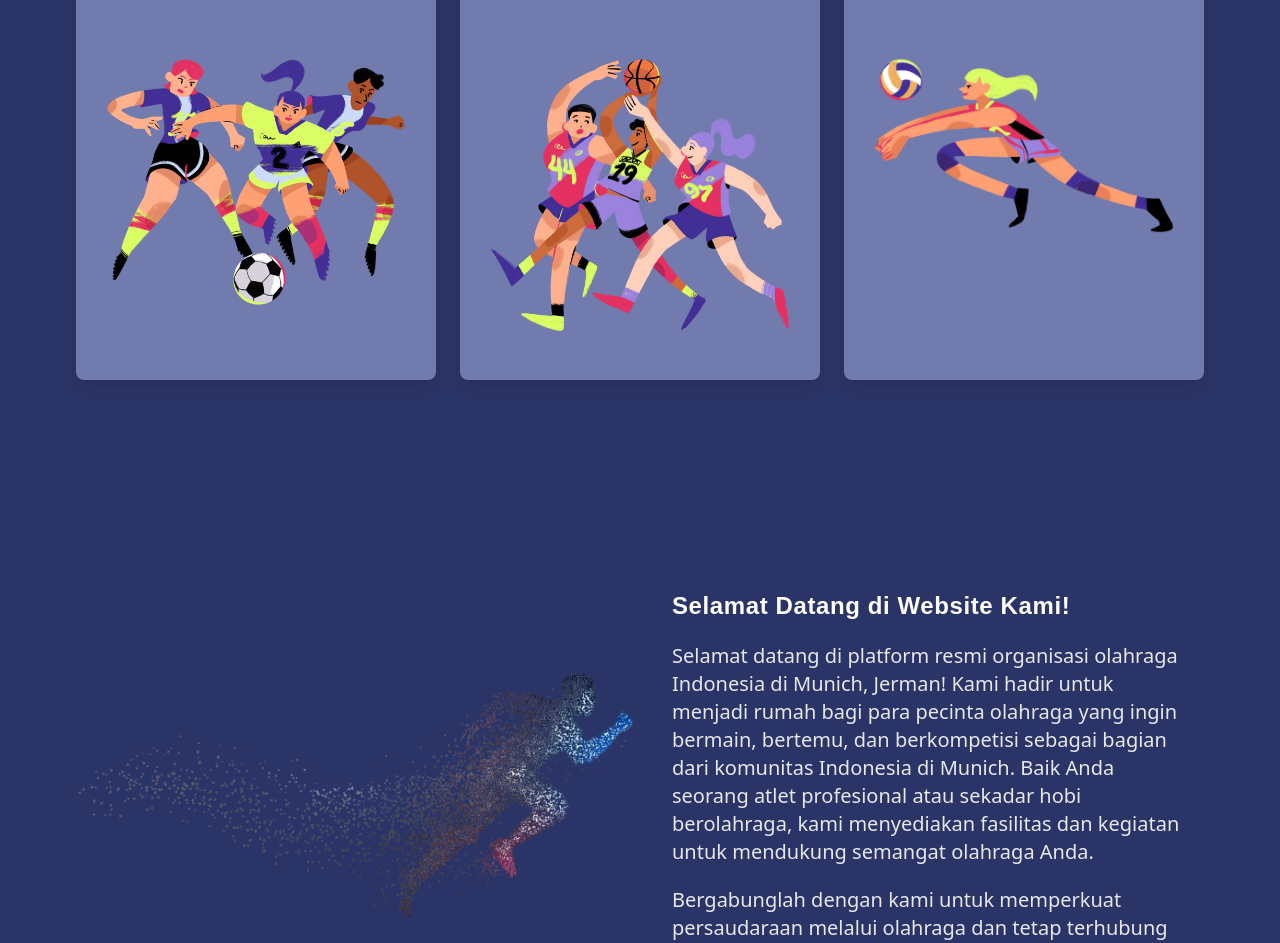
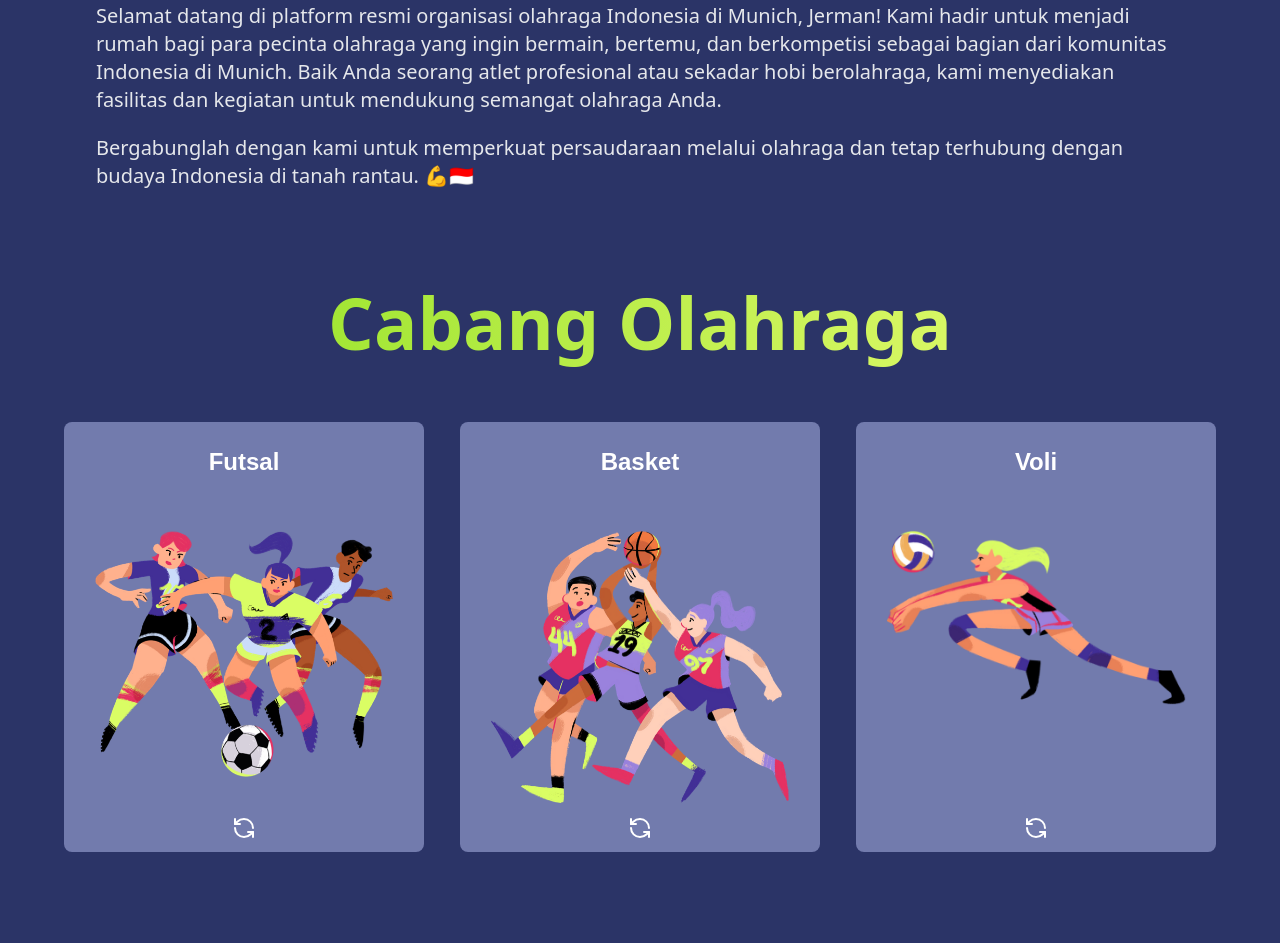
Before and after one commit to reysaputra16/isar-munich, a Next.js app: page / in a window 1280 px wide. Shown: the part 602-1545 px from the top of the page. Built offline with nearby package versions, Linux system fonts and the light colour scheme; no server answers.

Commit message:
added flip animation feature for sportscard

```diff
--- a/app/page.jsx
+++ b/app/page.jsx
@@ -21,15 +21,35 @@ const Home = () => {
           <Link href="/register">Register Here</Link>
         </button>
       </section>
+      {/* Image and Text Section */}
+      {/* <ImageAndText /> */}
+      <section className="flex flex-wrap items-center w-full mt-16 rounded-lg">
+        <div className="w-full flex-start flex-col md:p-8 text-gray-500">
+          <h1 className="font-satoshi font-semibold text-2xl text-white tracking-wide">
+            Selamat Datang di Website Kami!
+          </h1>
+          <p className="mt-5 text-lg text-gray-200 sm:text-xl">
+            Selamat datang di platform resmi organisasi olahraga Indonesia di
+            Munich, Jerman! Kami hadir untuk menjadi rumah bagi para pecinta
+            olahraga yang ingin bermain, bertemu, dan berkompetisi sebagai
+            bagian dari komunitas Indonesia di Munich. Baik Anda seorang atlet
+            profesional atau sekadar hobi berolahraga, kami menyediakan
+            fasilitas dan kegiatan untuk mendukung semangat olahraga Anda.
+          </p>
+          <p className="mt-5 text-lg text-gray-200 sm:text-xl">
+            Bergabunglah dengan kami untuk memperkuat persaudaraan melalui
+            olahraga dan tetap terhubung dengan budaya Indonesia di tanah
+            rantau. 💪🇮🇩
+          </p>
+        </div>
+      </section>
       {/* Sport Categories */}
       <section className="w-full flex-center flex-col mt-16">
-        {/* <h1 className="head_text text-center mb-10">
+        <h1 className="head_text text-center mb-10">
           <span className="lime_gradient">Cabang Olahraga</span>
-        </h1>*/}
+        </h1>
         <SportCardList />
       </section>
-      {/* Image and Text Section */}
-      <ImageAndText />
       {/* The "Why E.V." Section */}
       <section className="w-full flex-start flex-col mt-16">
         <h1 className="font-satoshi font-semibold text-2xl text-white tracking-wide">
--- a/components/ImageAndText.jsx
+++ b/components/ImageAndText.jsx
@@ -2,7 +2,7 @@ import Image from "next/image";
 
 const ImageAndText = () => {
   return (
-    <section className="flex flex-wrap items-center w-full mt-16">
+    <section className="flex flex-wrap items-center w-full mt-16 bg-lightBlue rounded-lg">
       {/* Image section */}
       <div className="w-full md:w-1/2 flex items-center justify-center">
         <Image
--- a/components/SportCard.jsx
+++ b/components/SportCard.jsx
@@ -1,14 +1,29 @@
+"use client";
+import { RefreshCcw } from "lucide-react";
 import Image from "next/image";
+import { useState } from "react";
 
 const SportCard = ({ title, imageSrc, alt }) => {
+  const [isFlipped, setIsFlipped] = useState(false);
+
   return (
-    <div className="prompt_card">
-      <div className="flex justify-between items-start gap-5">
-        <div className="flex-1 flex flex-col justify-start items-center gap-3 cursor-pointer">
+    <div className="card-container" onClick={() => setIsFlipped(!isFlipped)}>
+      <div
+        className={`card ${
+          isFlipped ? "flipped" : ""
+        } bg-lightBlue rounded-lg cursor-pointer`}
+      >
+        <div className="card-front p-6">
           <h3 className="font-satoshi font-semibold text-white text-2xl mb-10">
             {title}
           </h3>
           <Image src={imageSrc} alt={alt} width={300} height={300} />
+          <RefreshCcw className="text-white absolute bottom-3" />
+        </div>
+        <div className="card-back p-6">
+          <h2>Back Side</h2>
+          <p>Content goes here</p>
+          <RefreshCcw className="text-white absolute bottom-3" />
         </div>
       </div>
     </div>
--- a/components/SportCardList.jsx
+++ b/components/SportCardList.jsx
@@ -2,7 +2,7 @@ import SportCard from "./SportCard";
 
 const SportCardList = () => {
   return (
-    <div className="space-y-6 py-8 xs:columns-1 sm:gap-6 md:columns-3">
+    <div className="space-y-6 py-6 xs:columns-1 sm:gap-9 md:columns-3">
       <SportCard
         title="Futsal"
         imageSrc="/images/futsal.png"
--- a/style/globals.css
+++ b/style/globals.css
@@ -159,6 +159,44 @@
 /* PromptCard Component */
 .prompt_card {
   @apply flex-1 break-inside-avoid rounded-lg shadow-lg bg-lightBlue bg-clip-padding p-6 pb-4 backdrop-blur-lg backdrop-filter md:w-[360px] w-full h-[430px];
+  position: relative;
+  transform-style: preserve-3d;
+  transition: transform 0.6s;
+}
+
+.card-container {
+  @apply flex-1 break-inside-avoid md:w-[360px] w-full h-[430px];
+  perspective: 1000px;
+}
+
+.card {
+  width: 100%;
+  height: 100%;
+  position: relative;
+  transform-style: preserve-3d;
+  transition: transform 0.6s;
+}
+
+.card.flipped {
+  transform: rotateY(180deg);
+}
+
+.card-front,
+.card-back {
+  @apply flex-1 flex-col gap-3;
+  backface-visibility: hidden;
+  position: absolute;
+  top: 0;
+  left: 0;
+  width: 100%;
+  height: 100%;
+  display: flex;
+  justify-content: start;
+  align-items: center;
+}
+
+.card-back {
+  transform: rotateY(180deg);
 }
 
 .flex-center {
```
